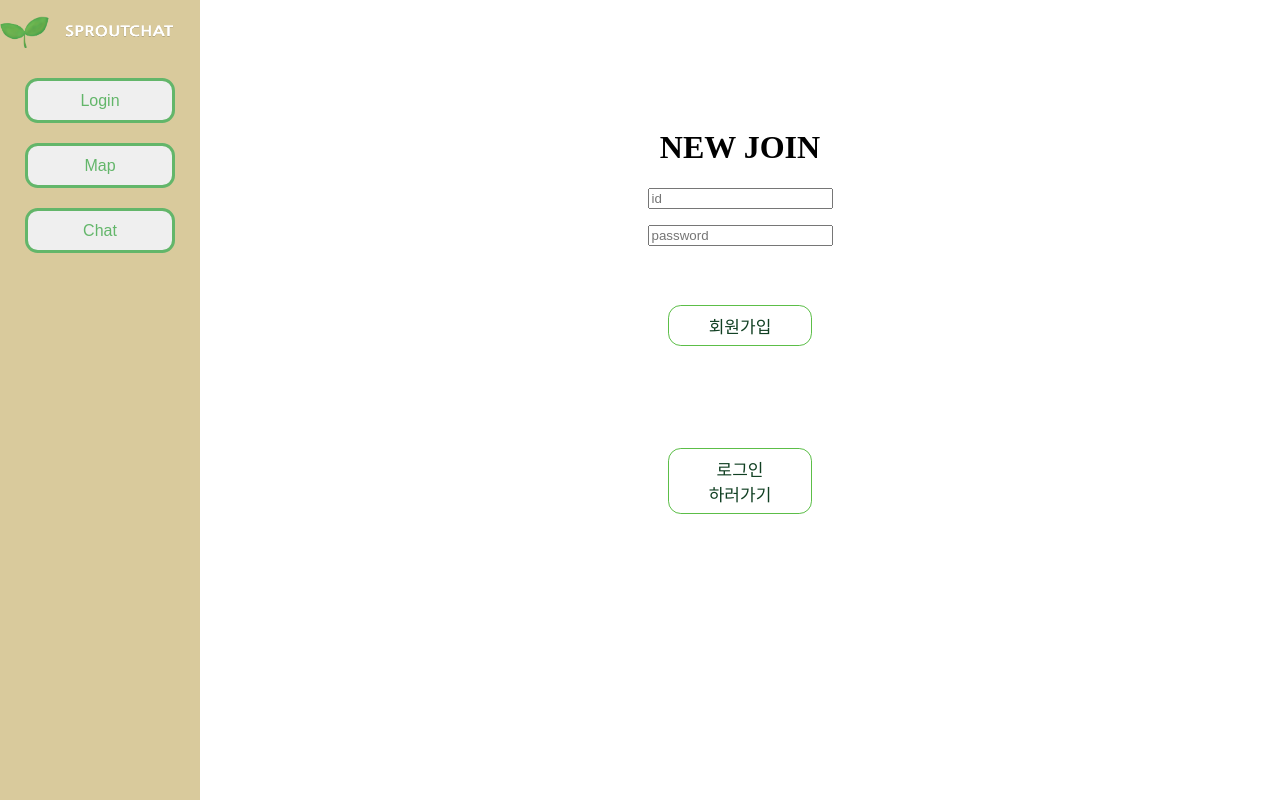
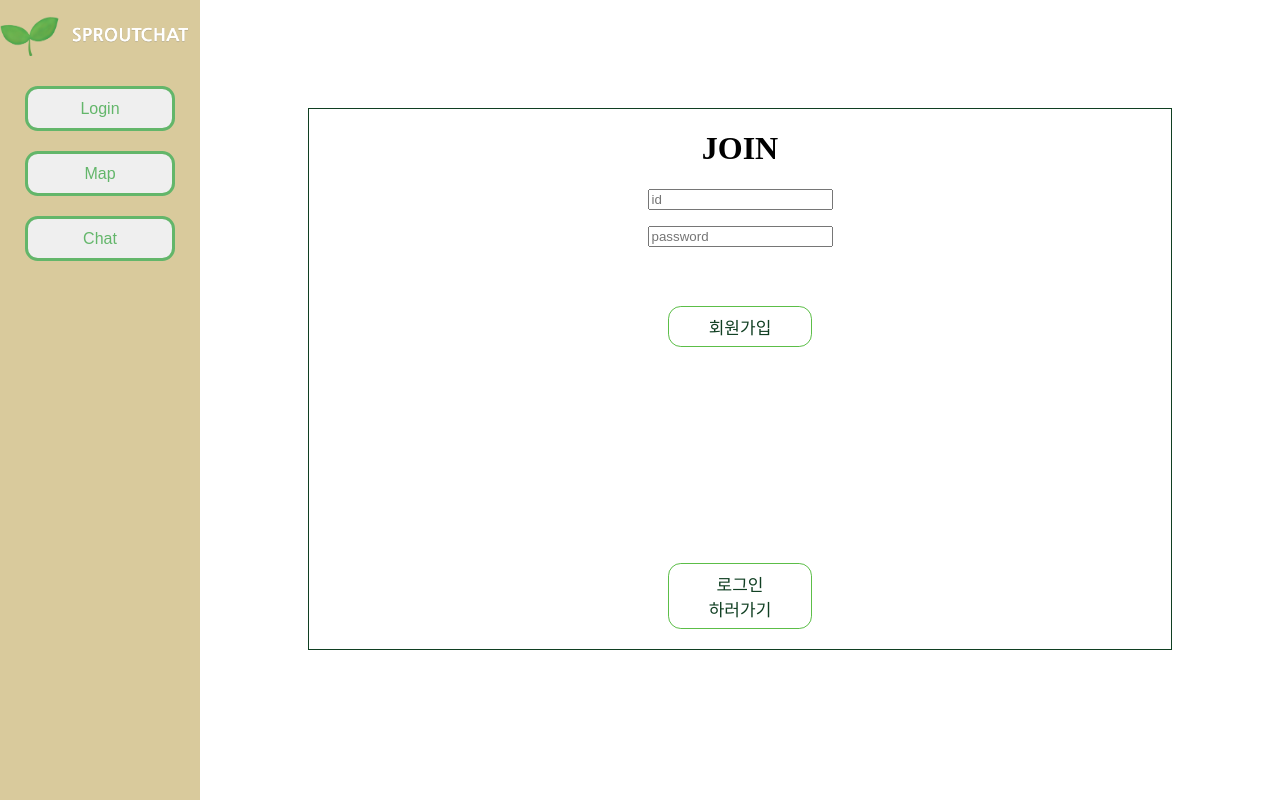
Before and after one commit to sn-spotchat/sproutchat, a React (Create React App) app: page /join in a window 1280 px wide. Built offline with nearby package versions, Linux system fonts and the light colour scheme.

Commit message:
마무리

```diff
--- a/src/chat/Chatting.tsx
+++ b/src/chat/Chatting.tsx
@@ -177,6 +177,8 @@ const ChatForm: FC<{
 
 
     socket.on('userlist', (data: string) => {
+
+
       firestore.collection("messages")
       .doc(roomId).onSnapshot((doc) => {
 
@@ -186,14 +188,20 @@ const ChatForm: FC<{
             memSet.add(uid)
           })
 
+
           const List = Array.from(memSet);
           console.log(List)
           console.log(typeof(List[0]))
           if(flag === 0){
+            console.log(roomId + ' ' + userId)
             for(var i = 0; i < List.length; i++){
+
               if(userId === List[i]){
                 $memberSelect.append(`<div class="memberEl">${List[i]}(me)</div>`)
-              }else{
+              }else
+               if (List[i] === roomId){
+                $memberSelect.append(`<div class="memberEl">${List[i]}(점주)</div>`)
+              }else {
                 $memberSelect.append(`<div class="memberEl">${List[i]}</div>`)
               }
             }
--- a/src/chat/Join.tsx
+++ b/src/chat/Join.tsx
@@ -20,7 +20,7 @@ const JoinForm: FC<{
 
   const onSubmit = handleSubmit(({ id, pw }) => {
     if (!id || !pw) {
-      alert('check validation')
+      alert('아이디와 비밀번호를 모두 입력해주세요.')
       return false
     }
 
@@ -43,7 +43,7 @@ const JoinForm: FC<{
       <form onSubmit={onSubmit} id="JoinForm">
           <div>
 
-            <h1>NEW JOIN</h1>
+            <h1>JOIN</h1>
             <p>
               <input
                 ref={register}
--- a/src/chat/Login.tsx
+++ b/src/chat/Login.tsx
@@ -24,7 +24,7 @@ const LoginForm: FC<{
   const onSubmit = handleSubmit(({ id, pw }) => {
     console.log(id, pw)
     if (!id || !pw) {
-      alert('check validation')
+      alert('아이디와 비밀번호를 모두 입력해주세요.')
 
       return false
     }
@@ -35,7 +35,7 @@ const LoginForm: FC<{
     <div className="LoginPage">
       <form onSubmit={onSubmit} id="LoginForm">
         <div>
-          <h1>NEW LOGIN</h1>
+          <h1>LOGIN</h1>
           <p>
             <input
               ref={register}
@@ -56,6 +56,7 @@ const LoginForm: FC<{
           </p>
           <p>
             <input className="btn" type="submit" value="로그인" />
+            <br></br>
           </p>
           <Naverlogin/>
         </div>
--- a/src/chat/MyPage.tsx
+++ b/src/chat/MyPage.tsx
@@ -37,6 +37,7 @@ const MyPage: FC = (props) => {
         socket.on('getUserId', (data: string) => {
             if(data !== '') {
                 if(userId === ''){
+
                     firestore.collection("users")
                     .doc(data).onSnapshot((doc) => {
                     userId = doc.get('id')
@@ -48,6 +49,8 @@ const MyPage: FC = (props) => {
                         ))
                     setRoomList(tempList)
                     }
+                    $("#mypage").html("")
+                    $("#mypage").append(`<div>환영합니다\t ${userId}회원님</div>`)
                 })
                 }
             }
@@ -69,7 +72,7 @@ const MyPage: FC = (props) => {
 
         <div id="mycontentCover">
             <span id="mypage">
-            <big>환영합니다 {userId}회원님</big>
+
             </span>
             <div id="myroomWrap">
             <div id="roomList">
--- a/src/chat/styles.css
+++ b/src/chat/styles.css
@@ -24,13 +24,15 @@
 #joinpagebtn {
   width: auto;
   height: 10%;
-  margin-top: 10%;
+  margin-top: 155px;
+  margin-bottom: 20px;
 }
 
 #loginpagebtn {
   width: auto;
   height: 10%;
-  margin-top: 10%;
+  margin-top: 200px;
+  margin-bottom: 20px;
 }
 
 .JoinPage {
@@ -45,15 +47,14 @@
 
 #JoinForm {
   float: left;
-  /*display: none;*/
-
+  border: 1px solid rgb(16, 63, 34);
   text-align: center;
   margin: 10%;
 }
 
 #LoginForm {
   float: left;
-
+  border: 1px solid rgb(16, 63, 34);
   text-align: center;
   margin: 10%;
 }
@@ -114,11 +115,11 @@ nav{
 }
 
 #out {
-  background-color: rgb(235, 86, 66);
+  background-color: rgb(248, 70, 58);
   text-align: center;
   padding: 20px 20px;
   border-bottom: 1px solid #f0f0f0;
-  width: 100px;
+  width: 80px;
   cursor: pointer;
 }
 
--- a/src/components/naverlogin.js
+++ b/src/components/naverlogin.js
@@ -24,7 +24,7 @@ class NaverLogin extends Component{
     componentDidMount() {
         var naver_id_login = new window.naver_id_login(client_id, redirectURI)
         var state = naver_id_login.getUniqState()
-        naver_id_login.setButton("white", 2,40)
+        naver_id_login.setButton("white", 3,40)
         naver_id_login.setDomain("http://localhost:3000/login/chat")
         naver_id_login.setState(state)
         naver_id_login.init_naver_id_login()
--- a/src/layouts/Main/SideBar/SideBar.js
+++ b/src/layouts/Main/SideBar/SideBar.js
@@ -58,12 +58,10 @@ const SideBar = props => {
         <div>
           <form type="submit">
             <p>
-
-            <img src={ SproutIcon } width='50px' height='32px' padding-left='100px' padding-top='10px' alt=""/>
-            <span>
-              {"   "}
-            </span>
-            <img src ={title} width='130px' height='32px' alt=""/>
+            <bt></bt>
+            <img src={ SproutIcon } width='60px' height='40px' padding-left='100px' padding-top='10px' alt=""/>
+            <bt></bt>
+            <img src ={title} width='140px' height='40px' alt=""/>
 
             </p>
           </form>
```
